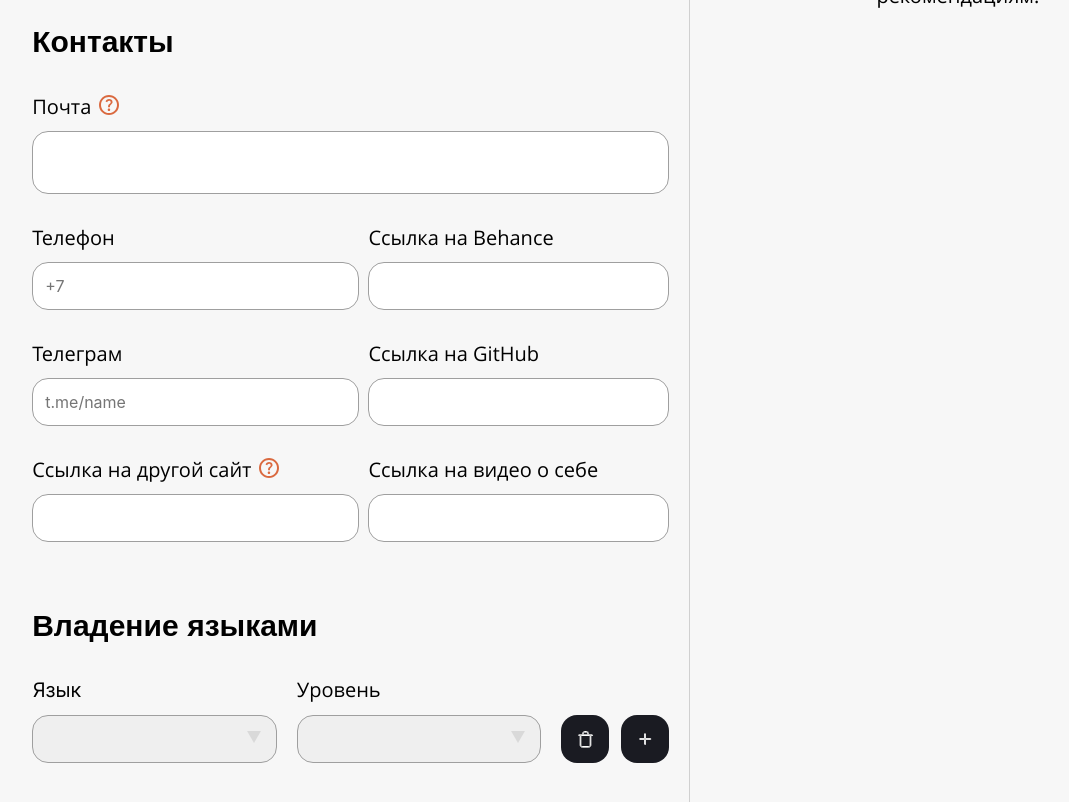
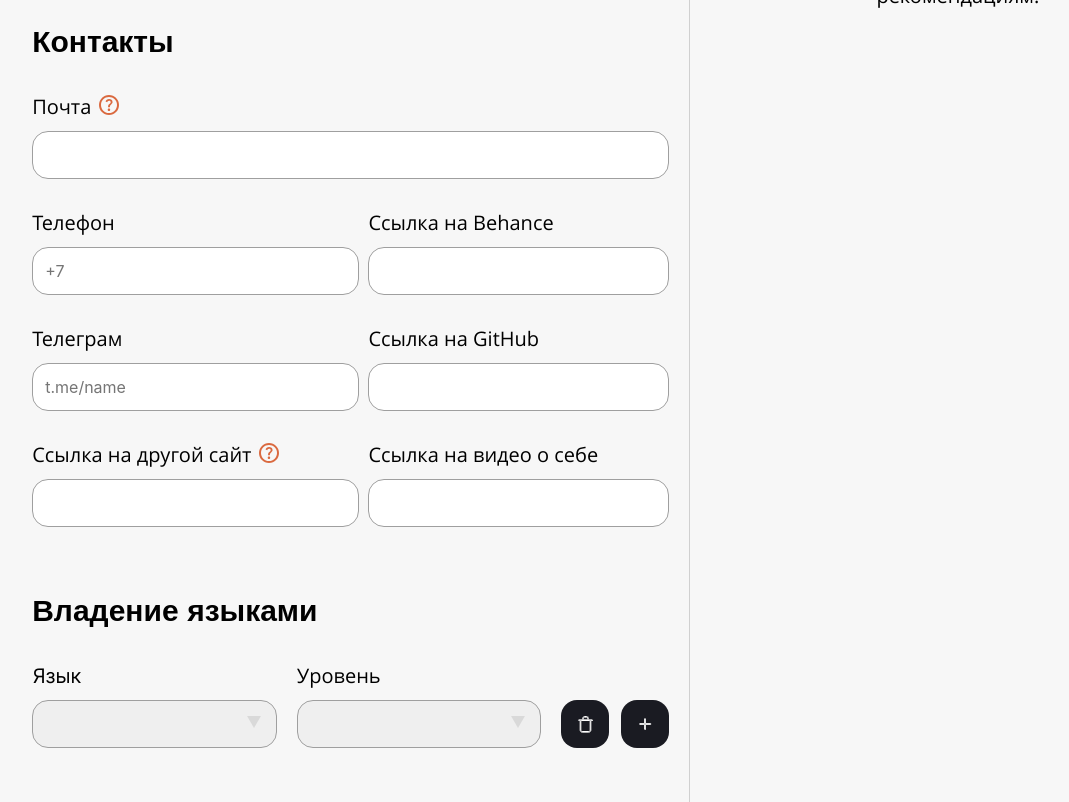
Before and after one commit to homo-errantium/frontend, a React (Create React App) app: page /resume/personal-data in a window 1280 px wide. Shown: the part 920-1722 px from the top of the page, without its empty margins (51-1120 px from the left). Built offline with nearby package versions, Linux system fonts and the light colour scheme.

Commit message:
fix: fix height email field, the date fields are aligned to the width of the container

```diff
--- a/src/components/Resume/ResumeComponents/FormInput/FormInput.scss
+++ b/src/components/Resume/ResumeComponents/FormInput/FormInput.scss
@@ -1,4 +1,5 @@
 .form-input {
+  width: 100%;
   display: flex;
   flex-direction: column;
 }
@@ -24,7 +25,7 @@
   border: 1px solid #9f9f9f;
   outline: #000;
   background: #fff;
-  min-height: 22px;
+  height: 22px;
   padding: 12px;
   resize: none;
 }
--- a/src/components/Resume/ResumeComponents/PeriodInput/PeriodInput.scss
+++ b/src/components/Resume/ResumeComponents/PeriodInput/PeriodInput.scss
@@ -1,4 +1,5 @@
 .period-input__container {
+  width: 100%;
   display: flex;
   gap: 22px;
   align-items: flex-start;
```
